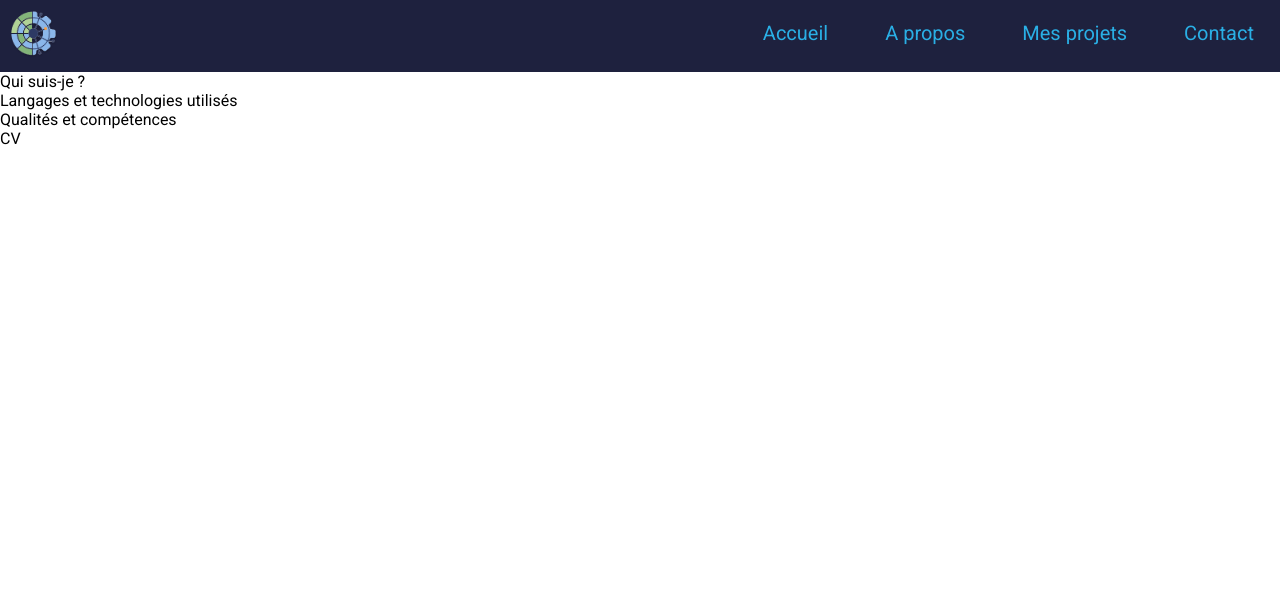
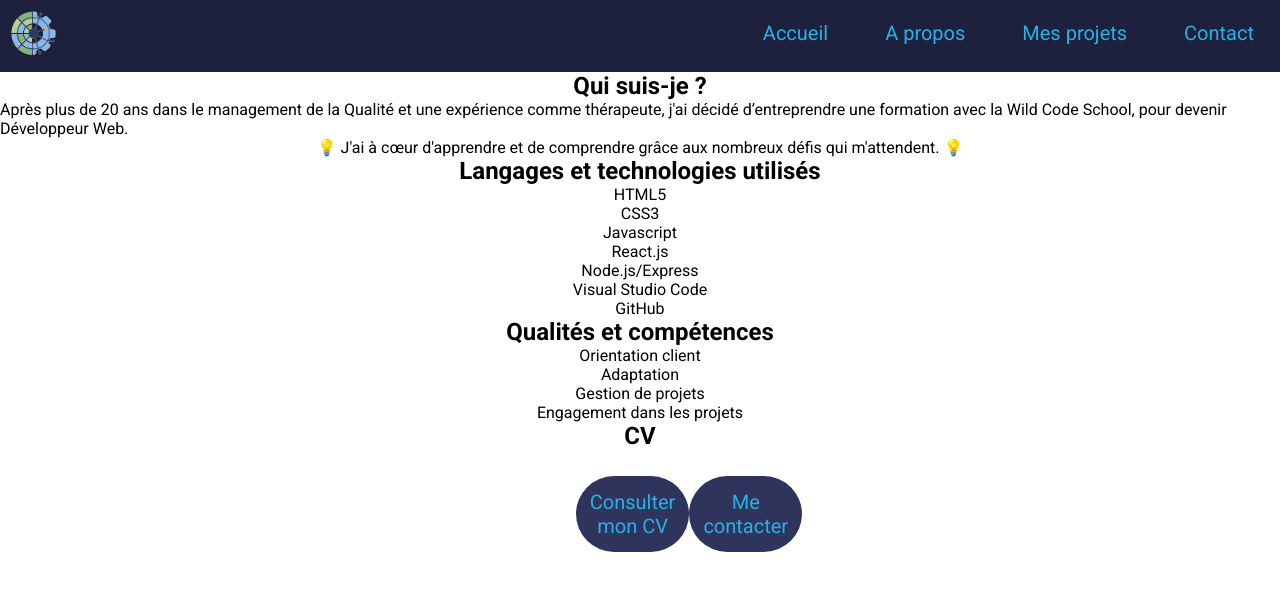
Before and after one commit to cboinet/Portfolio_CB, a React (Create React App) app in the folder client/: page /a-propos in a window 1280 px wide. Shown: the top 590 px of the page. Built offline with nearby package versions, Linux system fonts and the light colour scheme.

Commit message:
A propos

```diff
--- a/client/src/assets/css/accueil.css
+++ b/client/src/assets/css/accueil.css
@@ -13,25 +13,31 @@
   justify-content: flex-start;
   align-items: center;
   line-height: var(--line-height);
-  margin: 1.5em;
+  margin: 1.2em;
   text-align: center;
-}
-
-.accueil_container .moi{
-  width: 90%;
-  border-radius: 10px;
 }
 
 .accueil_present h1{
   font-weight: 700;
-  font-size: calc(var(--font-size) * 2.2);
+  font-size: calc(var(--font-size) * 3);
   color: var(--third-color);
 }
 
 .accueil_present h2{
+  font-weight: 500;
+  font-size: calc(var(--font-size) * 2.4);
+}
+
+.accueil_present h3{
   font-weight: 400;
-  font-size: calc(var(--font-size) * 1.8);
-  padding-top: 1em;
+  font-size: calc(var(--font-size) * 1.6);
+  padding-top: 0.5em;
+}
+
+.accueil_present .moi{
+  width: 96%;
+  border-radius: 10px;
+  margin-top: 1em;
 }
 
 .action_button{
@@ -40,8 +46,6 @@
   justify-content: space-evenly;
   align-items: center;
   width: 100%;
-  margin-top: 1em;
-  outline: 2px solid blue;
 }
 
 .action{
@@ -50,8 +54,9 @@
   background-color: var(--third-color);
   font-family: var(--font-family);
   font-size: calc(var(--font-size) * 1.4);
-  padding: 0.8em;
-  border-radius: 2em;
+  padding: 0.7em;
+  border-radius: 1em;
+  margin-bottom: 1em;
 }
 
 .action:hover{
@@ -60,38 +65,55 @@
   transition: color 0.40s;
 }
 
-@media screen and (min-width: 400px){
+@media screen and (min-width: 760px){
   .accueil_container{
-
+    min-height: 50vh;
   }
 
-
-}
-
-
-
-@media screen and (min-width: 760px){
-  .accueil_container{
-    min-height: 100vh;
+  .accueil_present{
+    display: flex;
+    flex-direction: row;
+    justify-content: space-evenly;
+    align-items: center;
   }
 
-  .accueil_container .moi{
-    width: 50%;
-    margin-top: 1em;
+  .accueil_intro{
+    display: flex;
+    flex-direction: column;
+    justify-content: center;
+    align-items: center;
+    margin: 1.4em;
   }
 
-  .accueil_present h1{
+  .accueil_intro h1{
     font-weight: 900;
-    font-size: calc(var(--font-size) * 4);
+    font-size: calc(var(--font-size) * 8);
   }
 
-  .accueil_present h2{
-    font-weight: 500;
-    font-size: calc(var(--font-size) * 3);
+  .accueil_intro h2{
+    font-weight: 700;
+    font-size: calc(var(--font-size) * 4.2);
+    margin-bottom: 2em;
+  }
+
+  .accueil_intro h3{
+    font-weight: 400;
+    font-size: calc(var(--font-size) * 2.8);
+    padding-top: 0em;
+  }
+
+  .accueil_present .moi{
+    width: 50%;
+    margin-top: 0em;
+  }
+
+  .action_button{
+    width: 35%;
   }
 
   .action{
-    font-size: calc(var(--font-size) * 2.4);
+    font-size: calc(var(--font-size) * 2.5);
+    margin-top: 0.5em;
   }
 
 }
--- a/client/src/assets/css/apropos.css
+++ b/client/src/assets/css/apropos.css
@@ -0,0 +1,90 @@
+.apropos_container{
+  display: flex;
+  flex-direction: column;
+  justify-content: center;
+  align-items: center;
+}
+
+.apropos_present{
+  display: flex;
+  flex-direction: column;
+  justify-content: center;
+  align-items: center;
+}
+
+.skills_hard{
+  display: flex;
+  flex-direction: column;
+  justify-content: center;
+  align-items: center;
+  flex-wrap: wrap;
+}
+
+.skills_hard .skills{
+  display: flex;
+  flex-direction: row;
+  justify-content: center;
+  align-items: center;
+}
+
+.skills_soft{
+  display: flex;
+  flex-direction: column;
+  justify-content: flex-start;
+  align-items: center;
+}
+
+.skills_soft .skills{
+  display: flex;
+  flex-direction: column;
+  justify-content: center;
+  align-items: center;
+}
+
+.apropos_cv{
+  display: flex;
+  flex-direction: column;
+  justify-content: center;
+  align-items: center;
+}
+
+.action_button{
+  display: flex;
+  flex-direction: row;
+  justify-content: space-evenly;
+  align-items: center;
+  width: 100%;
+  margin: 1em;
+}
+
+.action{
+  border: var(--third-color);
+  color: var(--font-color2);
+  background-color: var(--third-color);
+  font-family: var(--font-family);
+  font-size: calc(var(--font-size) * 1.4);
+  padding: 0.7em;
+  border-radius: 2em;
+}
+
+.action:hover{
+  color: var(--background-color);
+  cursor: pointer;
+  transition: color 0.40s;
+}
+
+
+@media screen and (min-width: 760px){
+
+
+
+  .action_button{
+    width: 35%;
+    margin-bottom: 2em;
+  }
+
+  .action{
+    font-size: calc(var(--font-size) * 2.5);
+  }
+
+}
--- a/client/src/components/Accueil.jsx
+++ b/client/src/components/Accueil.jsx
@@ -9,10 +9,13 @@ export default function Accueil() {
     <div>
       <section className="accueil_container">
         <div className="accueil_present">
-          <h1>Christophe BOINET, Développeur Web</h1>
-          <h2>Je suis à l'écoute d'opportunités en développement de sites et applications web.</h2>
+          <div className="accueil_intro">
+            <h1>Christophe BOINET</h1>
+            <h2>Développeur Web</h2>
+            <h3>Acuellement en formation intensive à la Wild Code School et à la recherche d'une alternance pour 12 mois</h3>
+          </div>
+          <img src={photo} className="moi" alt="moi" />
         </div>
-        <img src={photo} className="moi" alt="moi" />
         <div className="action_button">
           <button type="button" className="action">Consulter mon CV</button>
           <button type="button" className="action">Me contacter</button>
--- a/client/src/components/Apropos.jsx
+++ b/client/src/components/Apropos.jsx
@@ -5,22 +5,61 @@ export default function Apropos() {
   return (
     <section className="apropos_container">
       <div className="apropos_present">
-        <p id="#apropos_anchor">Qui suis-je ?</p>
-
-      </div>
-      <div className="skills_hard">
-        <p>Langages et technologies utilisés</p>
-
-      </div>
-      <div className="skills_soft">
-        <p>Qualités et compétences</p>
-
-      </div>
-      <div className="apropos_job">
-        <p>CV</p>
-
+        <h1>Qui suis-je ?</h1>
+        <p>Après plus de 20 ans dans le management de la Qualité et une expérience comme thérapeute, j'ai décidé d’entreprendre une formation avec la Wild Code
+          School, pour devenir Développeur Web.</p>
+        <p>💡 J'ai à cœur d'apprendre et de comprendre grâce aux nombreux défis qui m'attendent. 💡</p>
       </div>
 
+      <div className="skills_hard">
+        <h1>Langages et technologies utilisés</h1>
+        <div className="skills">
+          <p>HTML5</p>
+          <img />
+        </div>
+        <div className="skills">
+          <p>CSS3</p>
+          <img />
+        </div>
+        <div className="skills">
+          <p>Javascript</p>
+          <img />
+        </div>
+        <div className="skills">
+          <p>React.js</p>
+          <img />
+        </div>
+        <div className="skills">
+          <p>Node.js/Express</p>
+          <img />
+        </div>
+        <div className="skills">
+          <p>Visual Studio Code</p>
+          <img />
+        </div>
+        <div className="skills">
+          <p>GitHub</p>
+          <img />
+        </div>
+      </div>
+
+      <div className="skills_soft">
+        <h1>Qualités et compétences</h1>
+        <div className="skills">
+          <p>Orientation client</p>
+          <p>Adaptation</p>
+          <p>Gestion de projets</p>
+          <p>Engagement dans les projets</p>
+        </div>
+      </div>
+
+      <div className="apropos_cv">
+        <h1>CV</h1>
+        <div className="action_button">
+          <button type="button" className="action">Consulter mon CV</button>
+          <button type="button" className="action">Me contacter</button>
+        </div>
+      </div>
     </section>
 
   );
```
Also changed, not shown: client/src/components/Skills.jsx (deleted, +0 -20 lines), client/src/assets/css/skills.css (deleted).
